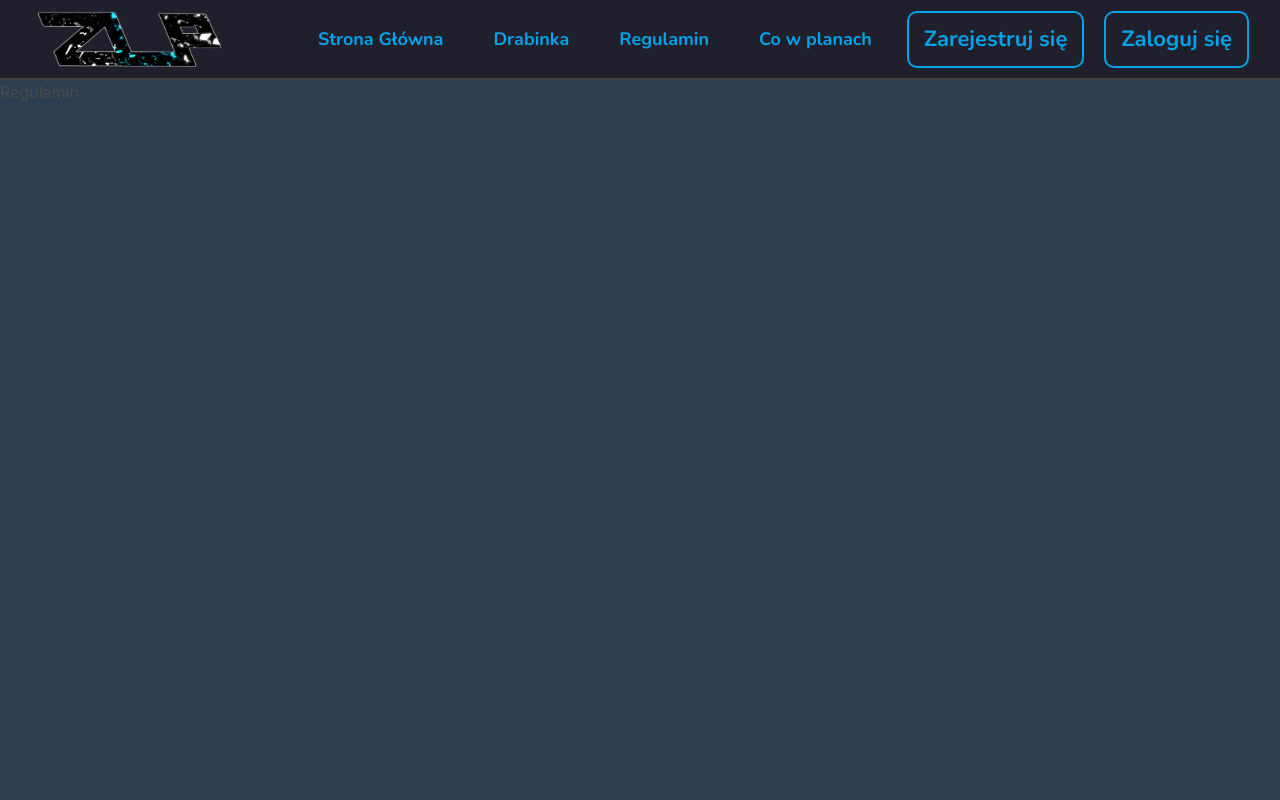
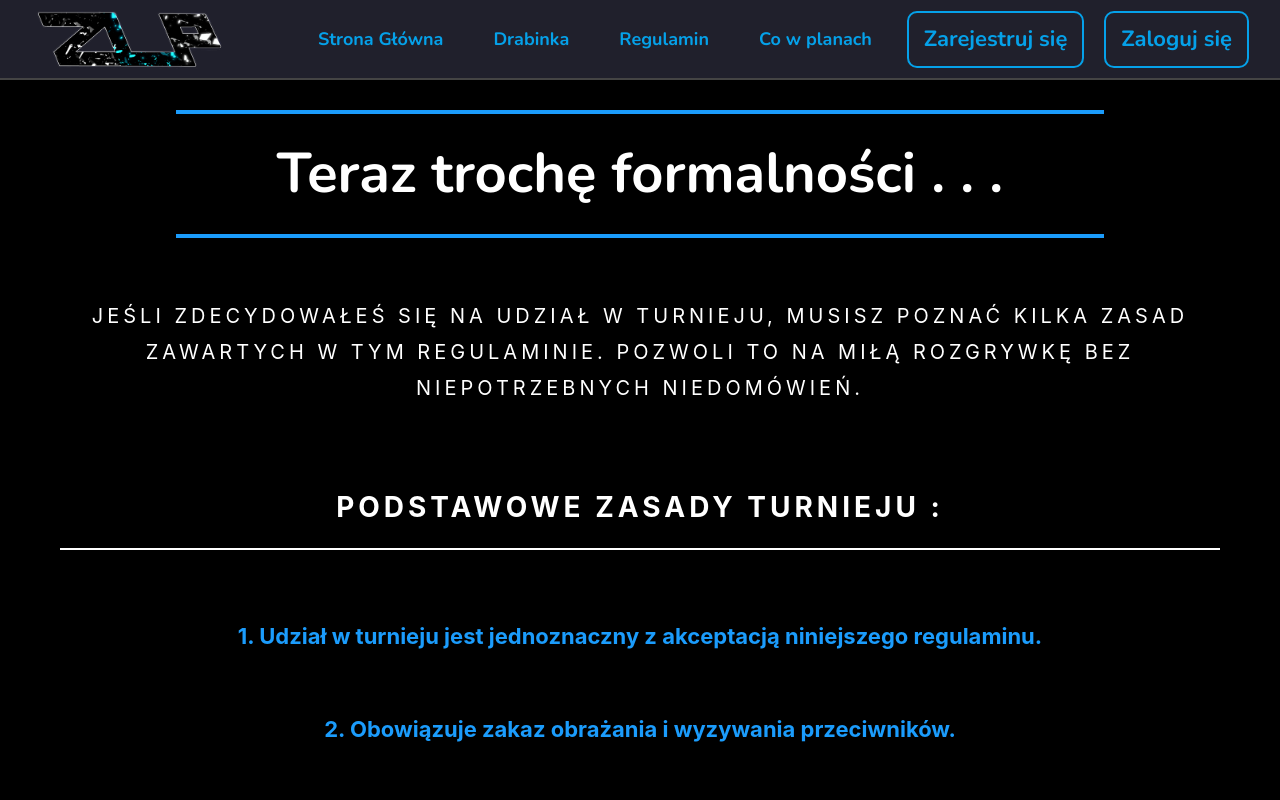
Before and after one commit to PatrickInFrontEnd/ZLP, a React (Create React App) app: page /regulamin in a window 1280 px wide. Shown: the top 800 px of the page. Built offline with nearby package versions, Linux system fonts and the light colour scheme.

Commit message:
Added styles to the Statute - Page

```diff
--- a/src/Components/Button.jsx
+++ b/src/Components/Button.jsx
@@ -1,50 +1,26 @@
 import styled from 'styled-components';
-
-/* ALLOWED PROPS:
-Color="#color" - color of the element before hover statement
-BrColorHover="#color" - border-color at hover ,
-ColorHover="#color" - color of the text at hover ,
-BGChover="#color" - background-color at hover
-
-*/
-
+import { Colors } from './Colors';
 export const Button = styled.a`
 position: relative;
-color: ${({ Color }) => Color};
+color:${Colors.white};
 background-color: transparent;
 font-size: 20px;
-font-weight: 900;
 font-family: "Nunito", "Saira", "Montserrat", "Arial", "Sans-Serif";
 text-align: center;
 line-height: 60px;
+font-weight:700;
 letter-spacing: 2px;
-width: 300px;
-border: 2px solid;
+padding:0 30px;
+border: 2px solid ${Colors.green};
 border-radius: 10px;
-transition: 0.3s cubic-bezier(0.215, 0.61, 0.355, 1);
+transition:all 0.3s cubic-bezier(0.215, 0.61, 0.355, 1);
 overflow: hidden;
 z-index: 5;
 
 &:hover {
-  border-color: ${({ BrColorHover }) => BrColorHover};
-  color: ${({ ColorHover }) => ColorHover};
-  box-shadow: 0 0 15px 1px ${({ BGChover }) => BGChover};
-}
-
-&::before {
-  content: "";
-  position: absolute;
-  left: 0;
-  bottom: 0;
-  display: block;
-  width: 100%;
-  height: 0;
-  background-color: ${({ BGChover }) => BGChover};
-  transition: 0.3s;
-  z-index: -1;
-}
-
-&:hover::before {
-  height: 100%;
+  border: 2px solid;
+  background-color:transparent;
+  color:${Colors.blue_text};
+  box-shadow: 0 0 30px 1px ${Colors.blue_text};
 }
 `;
--- a/src/Components/P.jsx
+++ b/src/Components/P.jsx
@@ -1,6 +1,8 @@
 import styled from 'styled-components';
+import { Colors } from './../Components/Colors';
 
 export const P = styled.p`
+  color:${Colors.blue_text};
   font-size: 22px;
   font-weight: 700;
   padding: 20px 40px;
--- a/src/Components/Patrykcomp/MainPg.jsx
+++ b/src/Components/Patrykcomp/MainPg.jsx
@@ -116,6 +116,7 @@ const Blog = styled.div`
 `;
 
 const BlogBtn = styled.a`
+  position: relative;
   color:${Colors.white};
   background-color: transparent;
   font-size: 20px;
@@ -127,14 +128,14 @@ const BlogBtn = styled.a`
   padding:0 30px;
   border: 2px solid ${Colors.green};
   border-radius: 10px;
-  transition: 0.3s cubic-bezier(0.215, 0.61, 0.355, 1);
+  transition:all 0.3s cubic-bezier(0.215, 0.61, 0.355, 1);
   overflow: hidden;
   z-index: 5;
 
   &:hover {
-    color:${Colors.blue_nav};
     border: 2px solid;
     background-color:transparent;
+    color:${Colors.blue_text};
     box-shadow: 0 0 30px 1px ${Colors.blue_text};
   }
 `;
--- a/src/Components/SocialMedia.jsx
+++ b/src/Components/SocialMedia.jsx
@@ -8,10 +8,10 @@ class SocialMedia extends Component {
   render() {
     return (
       <SMediaSection>
-        <SMedia href="https://www.facebook.com/ckziuzbaszynek/" bgcHov="#4267B2">
+        <SMedia href="https://www.facebook.com/ckziuzbaszynek/" bgcHov="#3b5998">
           <I className="fab fa-facebook-f" />
         </SMedia>
-        <SMedia href="https://www.youtube.com/channel/UCB8Ky1jlPbiZe5Fm_EUCxCg" bgcHov="#FF0000">
+        <SMedia href="https://www.youtube.com/channel/UCB8Ky1jlPbiZe5Fm_EUCxCg" bgcHov="#cc181e">
           <I className="fab fa-youtube" />
         </SMedia>
         <SMedia href="https://www.twitch.tv/zlpstream" bgcHov="#6441A5">
--- a/src/layouts/App.jsx
+++ b/src/layouts/App.jsx
@@ -2,7 +2,7 @@ import React, { Component } from "react";
 import Nav from "./Nav.jsx";
 import { Route, Switch } from "react-router-dom";
 import MainPage from "../pages/MainPage";
-import StatutePage from "../pages/SatutePage";
+import StatutePage from "../pages/StatutePage";
 import PlansPage from "../pages/PlansPage";
 import LedderPage from "../pages/LedderPage";
 import LogInPage from "../pages/LogInPage";
@@ -59,7 +59,8 @@ const GlobalStyle = createGlobalStyle`
       text-decoration: none;
     }
     body{
-      background-color:rgb(44, 62, 80);
+      background-color:#000;
+      font-family:'Montserrat','Nunito','Arial','Sans-Serif';
     }
 
     a,span,button{
--- a/src/pages/SatutePage.jsx
+++ /dev/null
@@ -1,10 +0,0 @@
-import React, { Component } from 'react';
-
-class StatutePage extends Component {
-    state = {  }
-    render() {
-        return ( <p>Regulamin</p> );
-    }
-}
-
-export default StatutePage;
--- /dev/null
+++ b/src/pages/StatutePage.jsx
@@ -0,0 +1,74 @@
+import React, { Component } from 'react';
+import styled from 'styled-components';
+import { BlueHeader } from './../Components/BlueHeader';
+import { Header } from './../Components/Header';
+import { P } from './../Components/P';
+import { Colors } from './../Components/Colors';
+
+class StatutePage extends Component {
+    state = {}
+    render() {
+        return (
+            <Wrapper>
+                <MYBlueHeader>Teraz trochę formalności . . .</MYBlueHeader>
+                <SHeader>Jeśli zdecydowałeś się na udział w turnieju, musisz poznać kilka zasad zawartych w tym regulaminie. Pozwoli to na miłą rozgrywkę bez niepotrzebnych niedomówień.</SHeader>
+                <StatuteHeader>Podstawowe zasady turnieju :</StatuteHeader>
+                <MyP> 1. Udział w turnieju jest jednoznaczny z akceptacją niniejszego regulaminu.</MyP>
+                <MyP> 2. Obowiązuje zakaz obrażania i wyzywania przeciwników.</MyP>
+                <MyP> 3. Nad rozgrywkami będą czuwać administratorzy turnieju.</MyP>
+                <MyP> 4. Na final turnieju w Counter Stirke'a zakfalifikuje się 8 drużyn.</MyP>
+                <MyP> 5. Uczestnicy mogą przynieść swoją myszkę, klawiaturę, słuchawki i podkładkę w celu zapewnienia wyższego komfortu rozgrywki.</MyP>
+                <MyP> 6. Gramy na ustawieniach niskich w celu uzyskania płynności rozgrywki, a każdy proszony jest o przyniesienie ze sobą konfigurację, aby nie marnować na nią zbyt dużo czasu.</MyP>
+                <MyP> 7. Przed każdym meczem gracz będzie miał 20 minut na przygotowanie stanowiska.</MyP>
+                <MyP> 8. Każdy gracz jest zobowiązany do używania nicku oraz tagu drużyny wprowadzonego w formularzu zgłoszeniowym.</MyP>
+                <MYBlueHeader is100 isFZ>
+                    Dla zawodników grających w Leauge of Legends
+                </MYBlueHeader>
+                <SHeader>Turniej rozgrywan jesty na mapie Howling Abyss. Grę wygrywa ten kto jako pierszy zabije swojego przeciwnika, wykończy setnego miniona lub zburzy przeciwną wieżę.
+                </SHeader>
+                <MYBlueHeader is100 isFZ>Dla zawodników grających w Counter Strike</MYBlueHeader>
+                <SHeader>Mecze będą rozgrywane tylko na mapach z puli turniejowej. Każda drużyna podczas gry ma możliwość wykorzystania jednej pauzy, która trwa maksymalnie 5 minut. Gramy systemem BO1, w którym każda drużyna banuje 2 mapy, z pozostałych losowana jest mapa na której będzie prowadzona rozgrywka. Finał gramy w systemie BO3, a wybór map wygląda następująco: 1 drużyna banuje mapę, 2 drużyna banuje mapę, 1 drużyna wybiera mapę, 2 drużyna wybiera mapę, 1 drużyna banuje mapę, 2 drużyna banuje mapę. Trzecią mapą na której możliwa będzie rozgrywka jest ta która nie pozostała wybrana i wyrzucona.Jeżeli uczestnik łamie regulamin, jego drużyna będzie zdyskfalikowana.
+                </SHeader>
+            </Wrapper>
+        );
+    }
+}
+
+export default StatutePage;
+
+const Wrapper = styled.div`
+            width:100%;
+            min-height:calc(100vh -80px);
+            padding:30px 60px 1px;
+        `;
+
+const MYBlueHeader = styled(BlueHeader)`
+            width:${(props) => props.is100 ? '100%' : '80%'};
+            text-align:center;
+            font-size:${(props) => props.isFZ ? '42px' : ''};
+        `;
+
+const SHeader = styled(Header)`
+            border:none;
+            line-height:180%;
+            width:100%;
+            font-size:20px;
+            margin-bottom:50px;
+        `;
+
+const StatuteHeader = styled(Header)`
+            width:100%;
+            margin:0 0 50px;
+            padding:20px 30px;
+            font-size:28px;
+            font-weight:700;
+            border-radius:0;
+            border:none;
+            border-bottom:2px solid;
+`;
+
+const MyP = styled(P)`
+    border:none;
+    margin:0 0 20px;
+    text-align:center;
+`;
```
